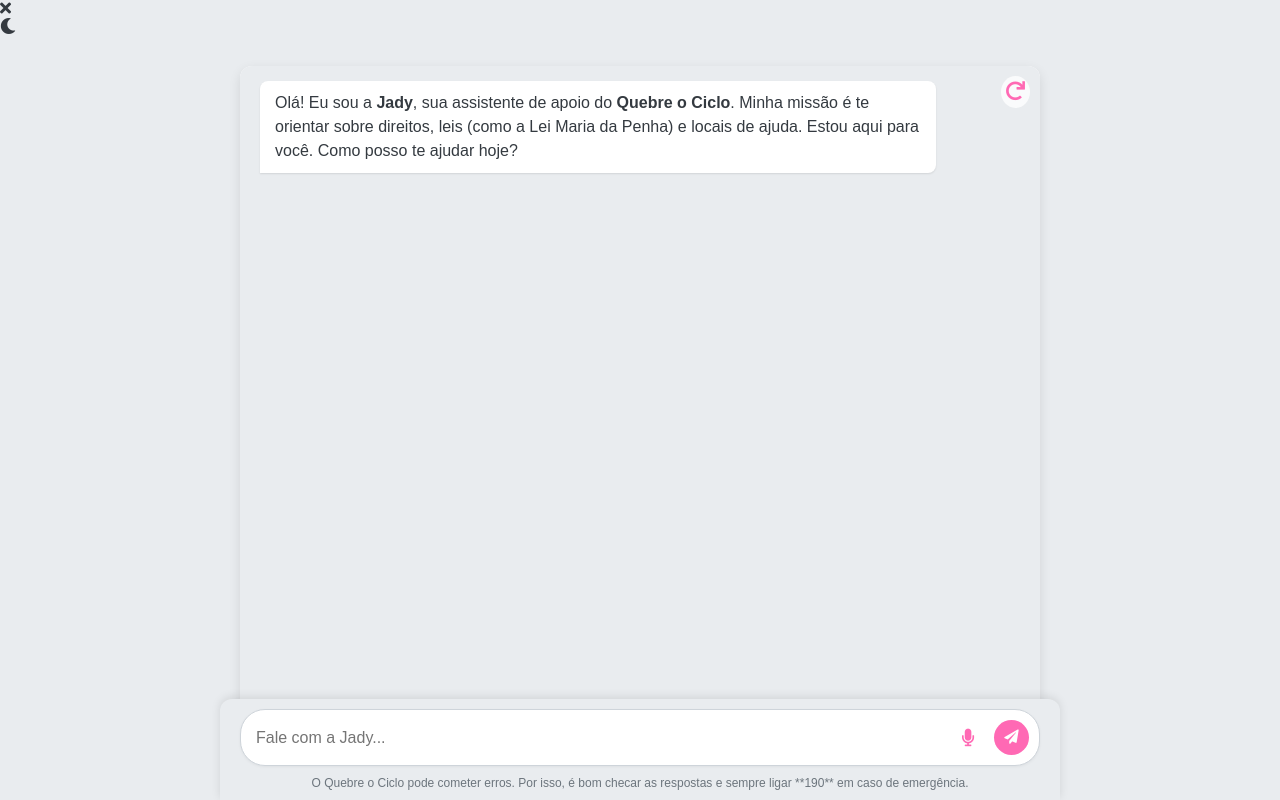
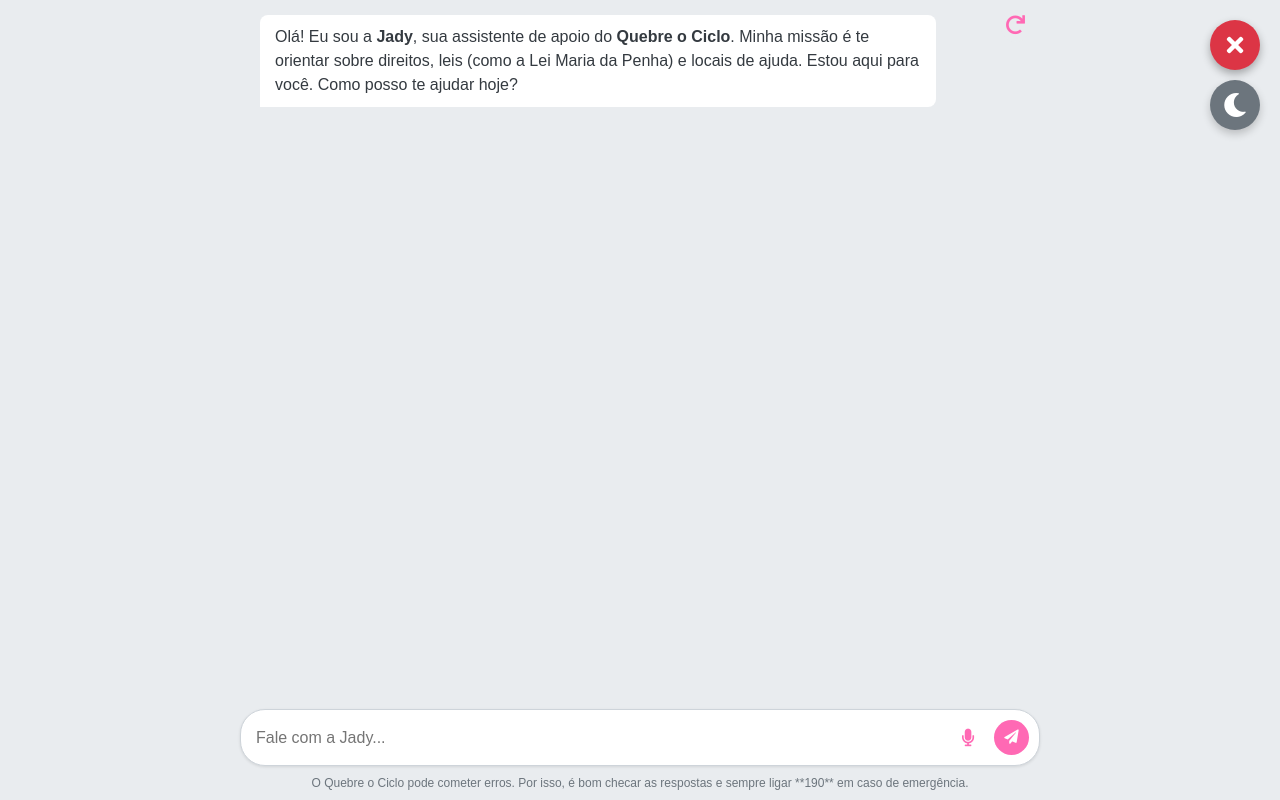
Before and after one commit to pablohsalves/quebre-o-ciclo-ia, a Flask app: page / in a window 1280 px wide. Run offline with Flask 3, Linux system fonts and the light colour scheme.

Commit message:
fix: Correção final de design. Removeu todas as bordas e sombras do container principal e do footer, deixando apenas o input com contorno. Botão de pânico visível e ajustado.

```diff
--- a/static/style.css
+++ b/static/style.css
@@ -1,10 +1,10 @@
 /* --- Estilos Globais e do Chat --- */
 body {
     font-family: 'Arial', sans-serif;
-    background-color: #e9ecef; /* Fundo da página */
+    background-color: #e9ecef;
     color: #343a40;
     transition: background-color 0.3s, color 0.3s;
-    /* CORREÇÃO: Remove margens/padding no body e oculta a barra de rolagem do body */
+    /* Garante que o body não tem scroll e ocupa toda a tela */
     margin: 0;
     padding: 0;
     height: 100vh;
@@ -13,34 +13,34 @@ body {
 
 #chat-container {
     max-width: 800px;
-    /* CORREÇÃO: Ajusta margin para centralizar sem quebrar o layout fixo */
-    margin: 30px auto 0;
-    background: #ffffff;
-    border-radius: 12px;
-    box-shadow: 0 4px 12px rgba(0, 0, 0, 0.1);
+    margin: 0px auto 0; /* Centraliza horizontalmente e remove margem superior */
+    /* CORREÇÃO: Remove fundo branco e contorno (shadow e border-radius) do container principal */
+    background: transparent;
+    border-radius: 0;
+    box-shadow: none;
     display: flex;
     flex-direction: column;
-    /* Ocupa todo o espaço vertical disponível, subtraindo o footer fixo e margem */
-    height: calc(100vh - 150px);
+    /* Ocupa todo o espaço vertical disponível, subtraindo o footer fixo */
+    height: calc(100vh - 120px);
     position: relative;
-    overflow: hidden; /* Oculta barra de rolagem do container, deixando apenas a messages-area */
+    overflow: hidden;
 }
 
 /* --- Área de Mensagens --- */
 #messages-area {
     flex-grow: 1;
     padding: 15px 20px;
-    overflow-y: auto; /* Permite scroll APENAS na área de mensagens */
+    overflow-y: auto;
     scroll-behavior: smooth;
     min-height: 400px;
     position: relative;
-    /* CORREÇÃO: Fundo da área de mensagens igual ao fundo da página, para remover a separação */
+    /* Fundo da área de mensagens igual ao fundo da página (como solicitado) */
     background-color: #e9ecef;
-    /* Adiciona um padding inferior para que a última mensagem não fique atrás do input */
-    padding-bottom: 120px;
+    /* Padding inferior ajustado */
+    padding-bottom: 30px;
 }
 
-/* Botão de Reset */
+/* Botão de Reset (Mantido) */
 #reset-button {
     position: absolute;
     top: 10px;
@@ -50,7 +50,7 @@ body {
     font-size: 1.2em;
     padding: 5px;
     z-index: 10;
-    background-color: rgba(255, 255, 255, 0.8);
+    background-color: rgba(233, 236, 239, 0.8); /* Fundo sutil */
     border-radius: 50%;
 }
 
@@ -62,7 +62,6 @@ body {
     max-width: 85%;
     line-height: 1.5;
 }
-
 .user-message {
     background-color: #ff69b4;
     color: white;
@@ -70,21 +69,18 @@ body {
     text-align: right;
     border-bottom-right-radius: 0;
 }
-
-/* CORREÇÃO: Mensagens da Jady (fundo agora é transparente/igual ao body) */
+/* Mensagens da Jady - Fundo sutil para destacá-las */
 .ai-message {
-    background-color: transparent;
+    background-color: #ffffff;
     color: #343a40;
     margin-right: auto;
     text-align: left;
     border-bottom-left-radius: 0;
-    /* Adiciona uma sombra para destacá-la ligeiramente do fundo */
-    box-shadow: 0 1px 2px rgba(0, 0, 0, 0.1);
-    background-color: #ffffff;
+    /* CORREÇÃO: Removeu a shadow, mantém a cor de fundo clara */
+    box-shadow: none;
 }
 
 /* --- Área de Input Fixa (Footer) --- */
-
 #footer-fixed-container {
     position: fixed;
     bottom: 0;
@@ -92,11 +88,12 @@ body {
     transform: translateX(-50%);
     width: 100%;
     max-width: 800px;
-    background: #e9ecef; /* CORREÇÃO: Fundo do footer igual ao fundo da página */
+    /* CORREÇÃO: Fundo do footer igual ao fundo da página, sem bordas/sombras */
+    background: #e9ecef;
     padding: 10px 20px 0;
-    box-shadow: 0 -2px 10px rgba(0, 0, 0, 0.1);
-    border-top-left-radius: 12px;
-    border-top-right-radius: 12px;
+    box-shadow: none;
+    border-top-left-radius: 0;
+    border-top-right-radius: 0;
     z-index: 50;
 }
 
@@ -105,11 +102,11 @@ body {
     display: flex;
     align-items: center;
     padding: 5px;
-    background-color: #ffffff; /* Fundo interno da barra */
+    background-color: #ffffff;
     border: 1px solid #ced4da;
     border-radius: 25px;
     margin-bottom: 5px;
-    box-shadow: 0 1px 3px rgba(0, 0, 0, 0.05);
+    box-shadow: 0 1px 3px rgba(0, 0, 0, 0.1); /* Sombra suave para o wrapper */
     height: 45px;
 }
 
@@ -123,9 +120,9 @@ body {
     height: 100%;
 }
 
-/* Microfone */
+/* Microfone e Envio (Espaçamento) */
 #mic-wrapper {
-    /* CORREÇÃO: Aumenta o padding à direita para afastar BASTANTE do botão de envio */
+    /* Espaçamento grande entre microfone e envio */
     padding: 0 20px 0 10px;
     display: flex;
     align-items: center;
@@ -134,8 +131,6 @@ body {
     font-size: 1.1em;
     flex-shrink: 0;
 }
-
-/* Botão de Envio */
 #send-button {
     background-color: #ff69b4;
     color: white;
@@ -152,7 +147,7 @@ body {
     margin-right: 5px;
 }
 
-/* Disclaimer */
+/* Disclaimer - CORREÇÃO: Remove a borda/contorno ao redor */
 #disclaimer-bottom {
     font-size: 0.75em;
     color: #6c757d;
@@ -160,16 +155,53 @@ body {
     padding: 5px 0 10px;
 }
 
-/* --- Estilos do Modo Escuro (DARK MODE) --- */
+/* --- Botões Flutuantes (Pânico e Dark Mode) - POSICIONAMENTO CRÍTICO --- */
+#panic-button {
+    position: fixed;
+    top: 20px;
+    right: 20px;
+    width: 50px;
+    height: 50px;
+    background-color: #dc3545;
+    color: white;
+    border-radius: 50%;
+    display: flex;
+    align-items: center;
+    justify-content: center;
+    cursor: pointer;
+    box-shadow: 0 4px 8px rgba(0, 0, 0, 0.3);
+    font-size: 1.5em;
+    z-index: 1000; /* Garante que fique visível sobre tudo */
+}
+
+#dark-mode-toggle {
+    position: fixed;
+    top: 80px;
+    right: 20px;
+    width: 50px;
+    height: 50px;
+    background-color: #6c757d;
+    color: white;
+    border-radius: 50%;
+    display: flex;
+    align-items: center;
+    justify-content: center;
+    cursor: pointer;
+    box-shadow: 0 4px 8px rgba(0, 0, 0, 0.2);
+    font-size: 1.5em;
+    z-index: 999;
+}
+
+/* --- Estilos do Modo Escuro (DARK MODE) (Corrigido) --- */
 body.dark-mode {
     background-color: #121212;
     color: #f1f1f1;
 }
 body.dark-mode #chat-container {
-    background: #1e1e1e;
+    background: transparent;
 }
 body.dark-mode #messages-area {
-    background-color: #121212; /* Fundo da conversa escuro */
+    background-color: #121212;
 }
 body.dark-mode #footer-fixed-container {
     background: #121212;
@@ -182,12 +214,13 @@ body.dark-mode #user-input {
     color: #f1f1f1;
 }
 body.dark-mode .ai-message {
-    background-color: #1e1e1e; /* Fundo da mensagem da IA escuro */
+    background-color: #1e1e1e;
     color: #f1f1f1;
-    box-shadow: 0 1px 2px rgba(255, 255, 255, 0.1);
+    box-shadow: none;
 }
 body.dark-mode #reset-button {
     background-color: rgba(30, 30, 30, 0.8);
+    color: #ff69b4;
 }
 body.dark-mode #disclaimer-bottom {
     color: #aaaaaa;
@@ -202,8 +235,7 @@ body.dark-mode #dark-mode-toggle {
 @media (max-width: 850px) {
     #chat-container {
         margin: 0;
-        border-radius: 0;
-        box-shadow: none;
+        height: calc(100vh - 120px);
     }
     #footer-fixed-container {
         padding: 10px 0 0;
```
